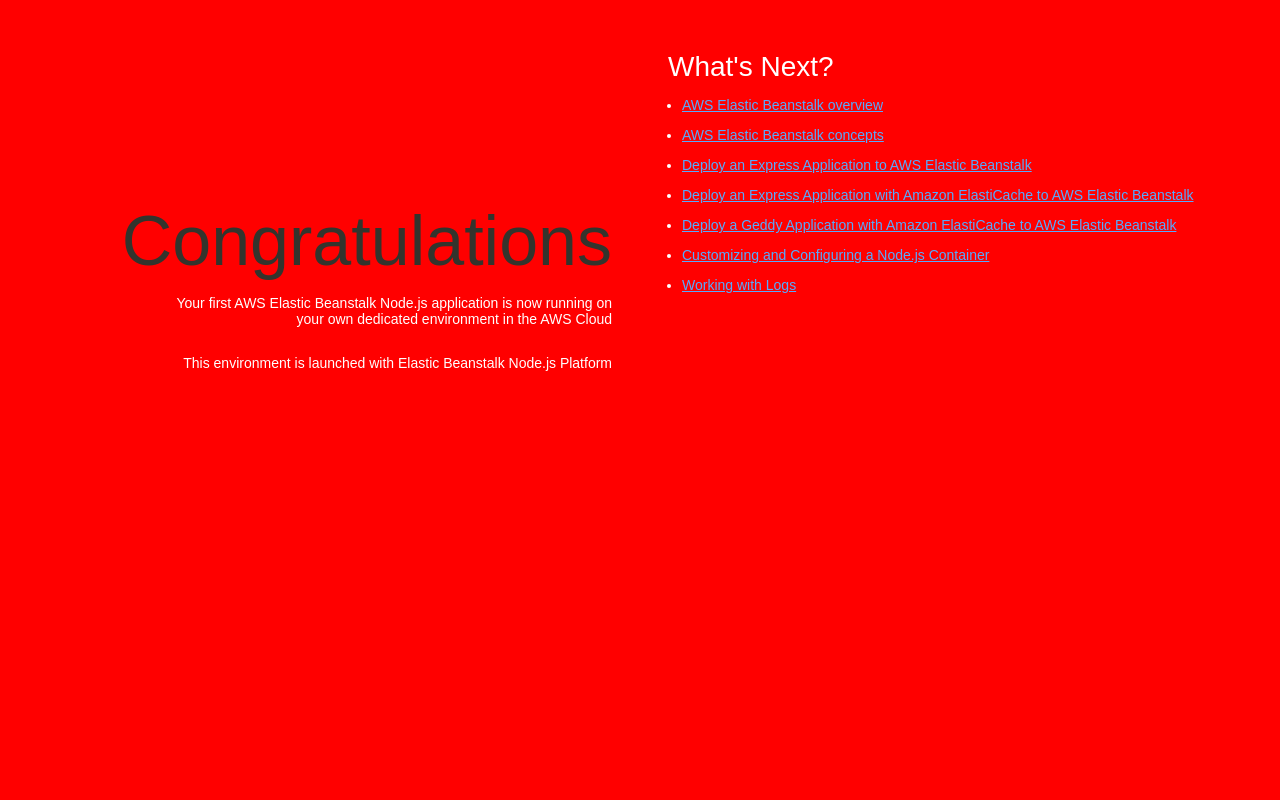
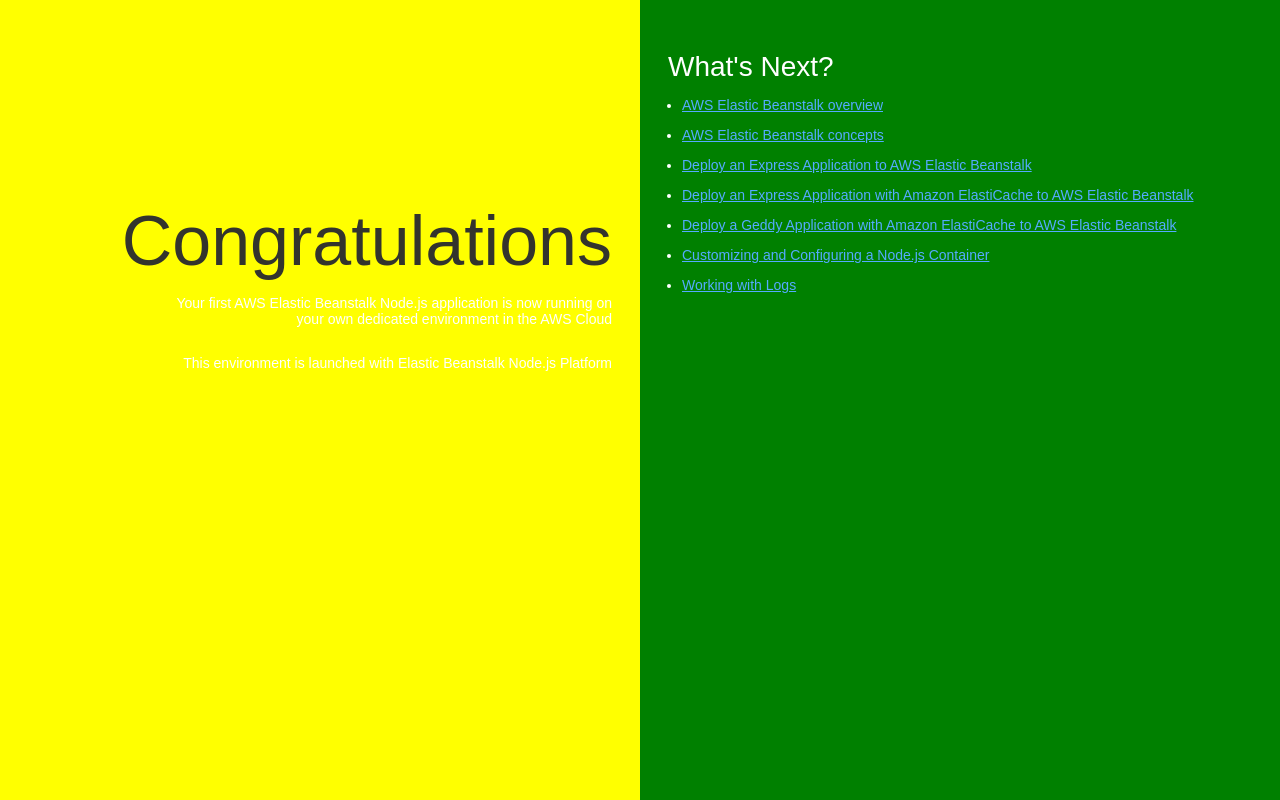
Before and after one commit to Shivam281095/NodeJs, a website: page index.html in a window 1280 px wide. Drawn offline with Linux system fonts and the light colour scheme.

Commit message:
Update index.html
chnging colour to green and yellow

```diff
--- a/index.html
+++ b/index.html
@@ -35,7 +35,7 @@
 
         text-align: right;
         padding-top: 11em;
-        background-color: Red;
+        background-color: Yellow;
 
       }
       .textColumn p {
@@ -49,7 +49,7 @@
         bottom: 0px;
         left: 50%;
 
-        background-color: Red;
+        background-color: Green;
       }
 
       h1 {
```
